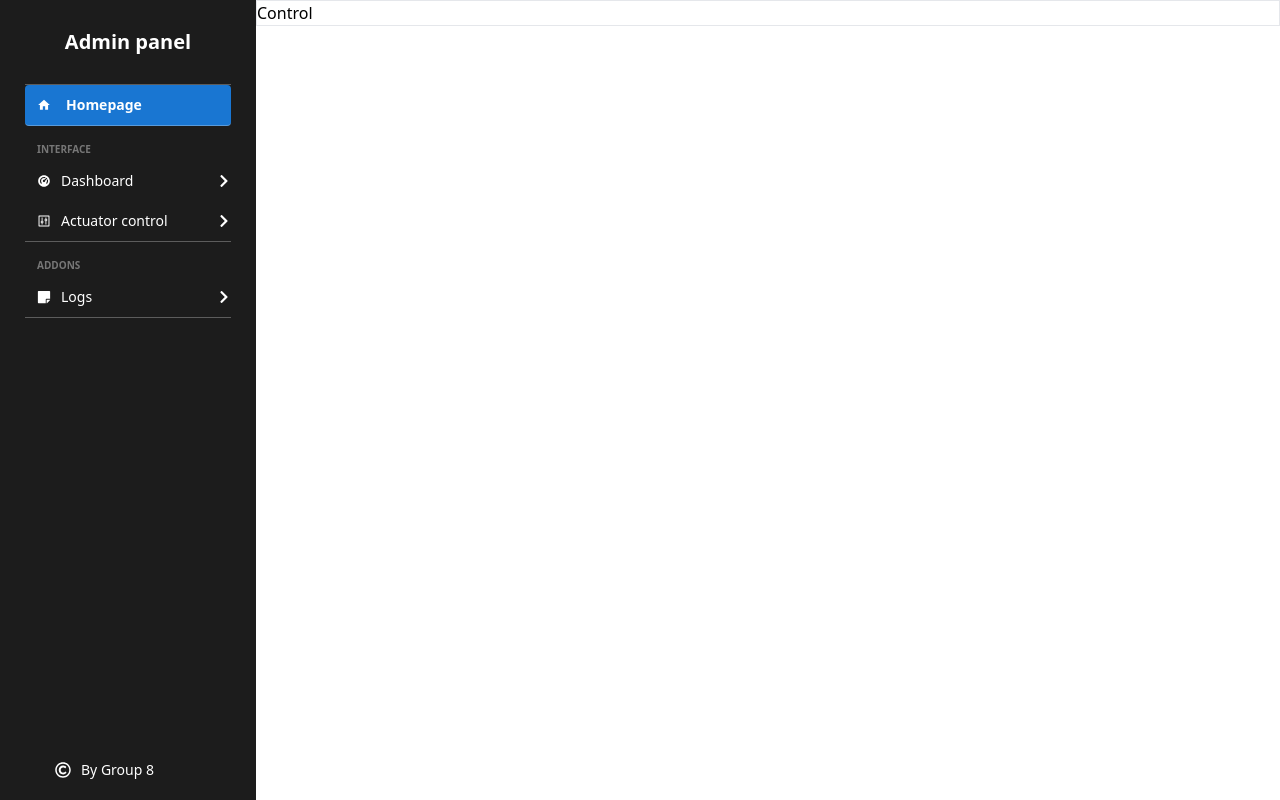
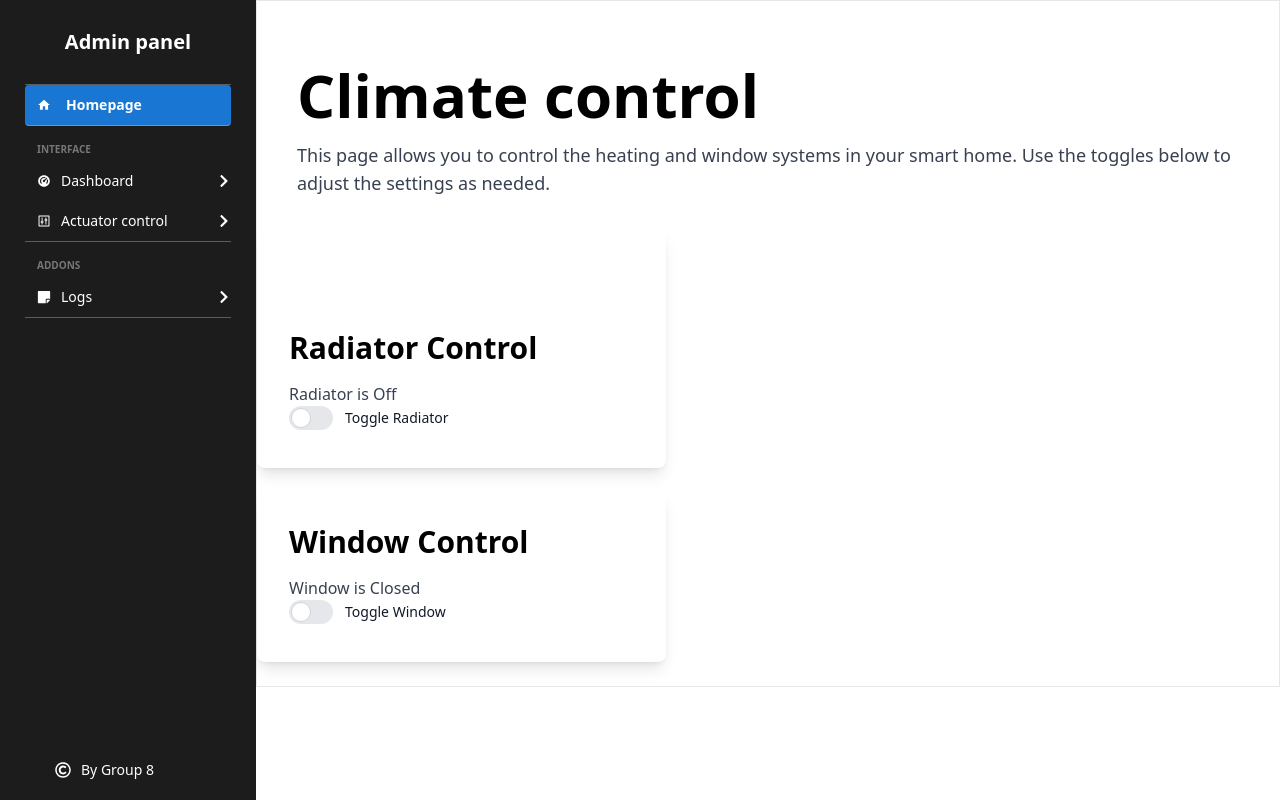
Before and after one commit to khizerkhan-2316/kos.client, a React (Create React App) app: page /control in a window 1280 px wide. Built offline with nearby package versions, Linux system fonts and the light colour scheme.

Commit message:
Actuator toggle added :)

```diff
--- a/src/pages/Control.js
+++ b/src/pages/Control.js
@@ -1,7 +1,75 @@
+import React, { useState, useEffect } from 'react';
+
 function Control() {
+  const [isRadiatorOn, setIsRadiatorOn] = useState(
+    localStorage.getItem('isRadiatorOn') === 'true' ? true : false
+  );
+  const [isWindowOpen, setIsWindowOpen] = useState(
+    localStorage.getItem('isWindowOpen') === 'true' ? true : false
+  );
+
+  const toggleRadiator = () => {
+    const newValue = !isRadiatorOn;
+    setIsRadiatorOn(newValue);
+    localStorage.setItem('isRadiatorOn', newValue);
+  };
+
+  const toggleWindow = () => {
+    const newValue = !isWindowOpen;
+    setIsWindowOpen(newValue);
+    localStorage.setItem('isWindowOpen', newValue);
+  };
+
+  useEffect(() => {
+    // Clean up localStorage when component unmounts
+    return () => {
+      localStorage.removeItem('isRadiatorOn');
+      localStorage.removeItem('isWindowOpen');
+    };
+  }, []);
+
   return (
     <div className="w-[40%] border ml-[60%] sm:w-[60%] sm:ml-[40%] md:w-[70%] md:ml-[30%] lg:w-[75%] lg:ml-[25%] xl:w-[80%] xl:ml-[20%] 2xl:w-[87%] 2xl:ml-[13%]">
-      <h1>Control</h1>
+      <h1 className="mt-16 mb-4 px-10 text-4xl font-semibold leading-tight text-black md:text-5xl lg:text-6xl">Climate control</h1>
+      <p className="text-lg px-10 text-gray-700 mb-8">
+        This page allows you to control the heating and window systems in your smart home. Use the toggles below to adjust the settings as needed.
+      </p>
+      <div className="w-[40%] ">
+        <div className="max-w-md mx-auto bg-white p-8 rounded-lg shadow-lg mb-6">
+          <h2 className="text-3xl mt-[20%] font-bold mb-4">Radiator Control</h2>
+          <p className="text-gray-700">Radiator is {isRadiatorOn ? 'On' : 'Off'}</p>
+          <label className="inline-flex items-center cursor-pointer">
+            <input
+              type="checkbox"
+              className="sr-only peer"
+              checked={isRadiatorOn}
+              onChange={toggleRadiator}
+            />
+            <div
+              className={`relative w-11 h-6 bg-gray-200 rounded-full peer peer-focus:ring-4 peer-focus:ring-blue-300 dark:peer-focus:ring-blue-500 dark:bg-gray-700 peer-checked:after:translate-x-full rtl:peer-checked:after:-translate-x-full peer-checked:after:border-white after:content-[''] after:absolute after:top-0.5 after:start-[2px] after:bg-white after:border-gray-300 after:border after:rounded-full after:h-5 after:w-5 after:transition-all dark:border-gray-600 peer-checked:bg-green-500`}
+            />
+            <span className="ms-3 text-sm font-medium text-gray-900 dark:text-gray-300">Toggle Radiator</span>
+          </label>
+        </div>
+      </div>
+      <div className="w-[40%] ">
+        <div className="max-w-md mx-auto bg-white p-8 rounded-lg shadow-lg mb-6">
+          <h2 className="text-3xl font-bold mb-4">Window Control</h2>
+          <p className="text-gray-700">Window is {isWindowOpen ? 'Open' : 'Closed'}</p>
+          <label className="inline-flex items-center cursor-pointer">
+            <input
+              type="checkbox"
+              className="sr-only peer"
+              checked={isWindowOpen}
+              onChange={toggleWindow}
+            />
+            <div
+              className={`relative w-11 h-6 bg-gray-200 rounded-full peer peer-focus:ring-4 peer-focus:ring-blue-300 dark:peer-focus:ring-blue-500 dark:bg-gray-700 peer-checked:after:translate-x-full rtl:peer-checked:after:-translate-x-full peer-checked:after:border-white after:content-[''] after:absolute after:top-0.5 after:start-[2px] after:bg-white after:border-gray-300 after:border after:rounded-full after:h-5 after:w-5 after:transition-all dark:border-gray-600 peer-checked:bg-green-500`}
+            />
+            <span className="ms-3 text-sm font-medium text-gray-900 dark:text-gray-300">Toggle Window</span>
+          </label>
+        </div>
+      </div>
     </div>
   );
 }
--- a/src/pages/Dashboard.js
+++ b/src/pages/Dashboard.js
@@ -60,7 +60,7 @@ function Dashboard() {
               yAxisId="left"
               type="monotone"
               dataKey="temperature"
-              stroke="#8884d8"
+              stroke="#ba0921"
               strokeWidth={3}
               activeDot={{ r: 8 }}
               name="Temperature (°C)"
```
